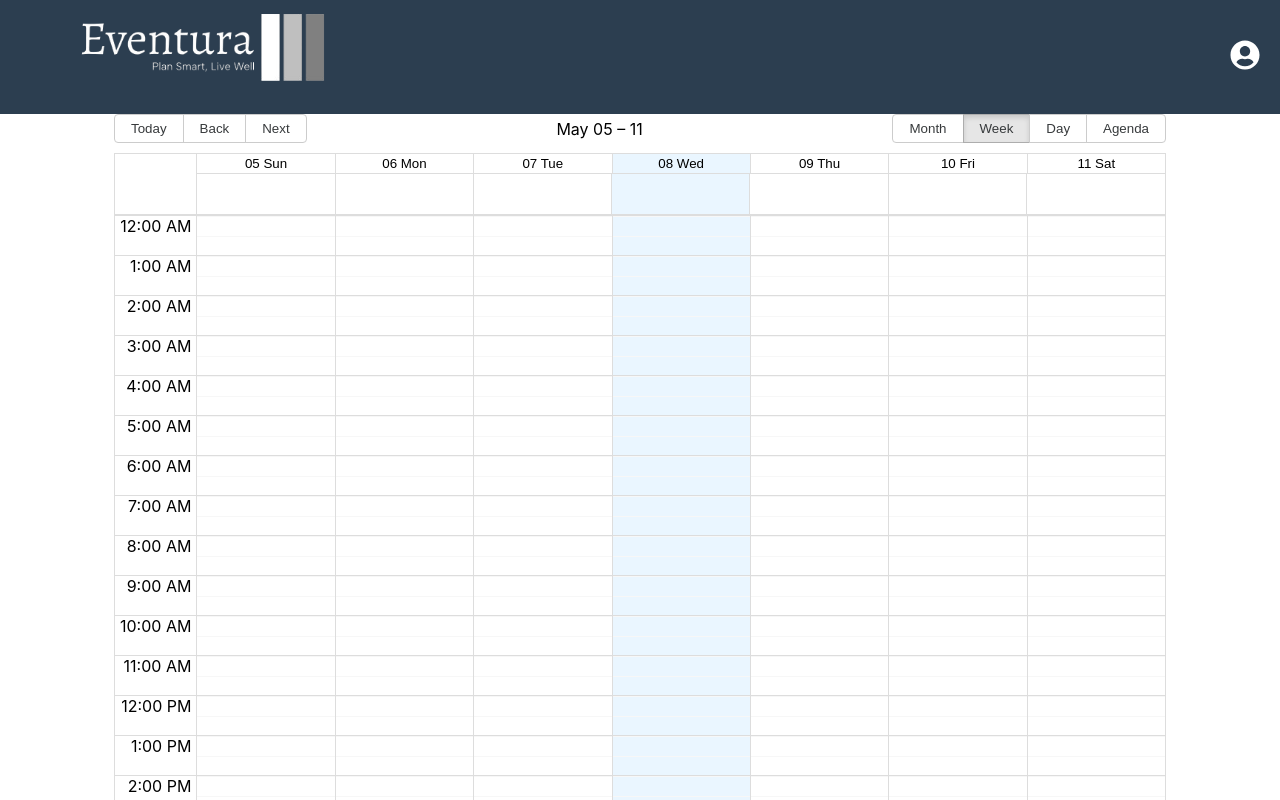
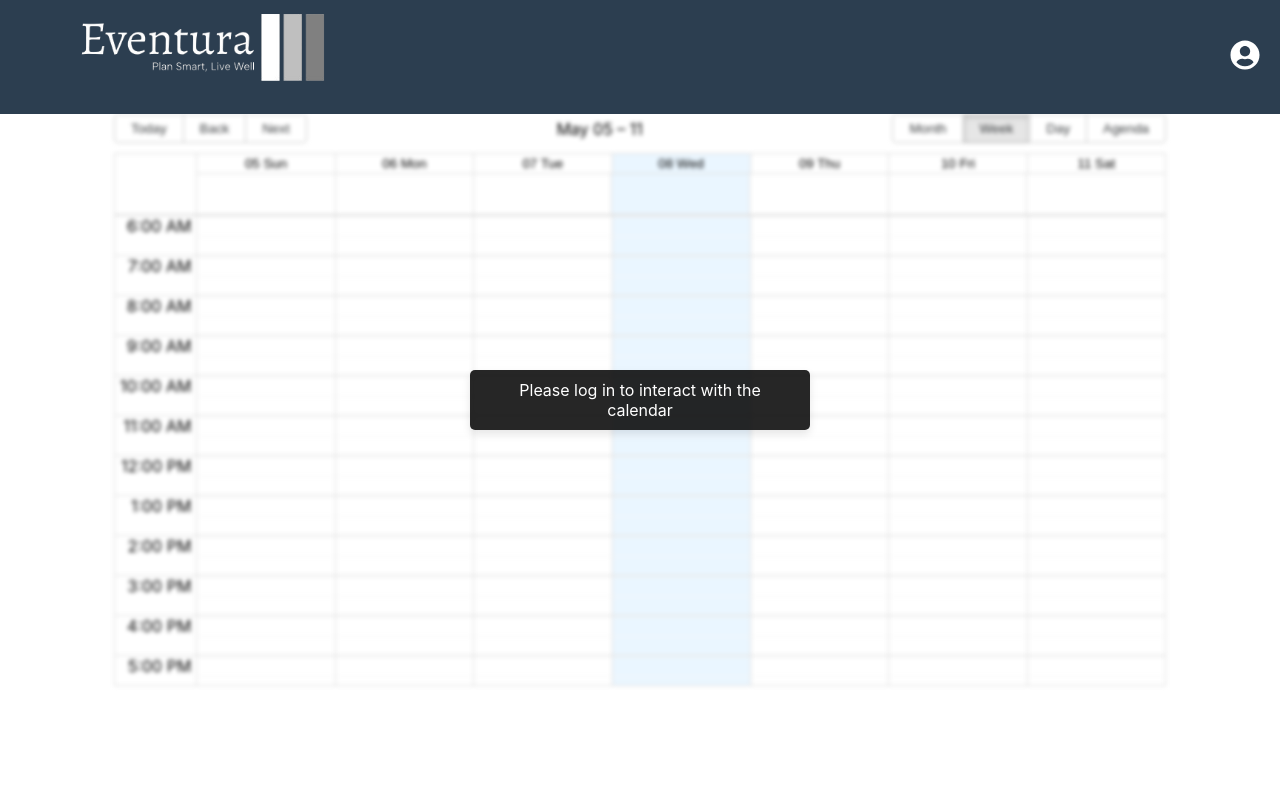
Before and after one commit to IsuriDisanayaka/eventuraClient, a React (Create React App) app in the folder client/: page / in a window 1280 px wide. Shown: the top 800 px of the page. Built offline with nearby package versions, Linux system fonts and the light colour scheme; no server answers.

Commit message:
google authentication

```diff
--- a/client/package.json
+++ b/client/package.json
@@ -12,6 +12,7 @@
     "react-big-calendar": "^1.12.1",
     "react-dom": "^18.3.1",
     "react-icons": "^5.2.1",
+    "react-router-dom": "^6.23.1",
     "react-scripts": "5.0.1",
     "react-toastify": "^10.0.5",
     "web-vitals": "^2.1.4"
--- a/client/src/components/nav/Navbar.js
+++ b/client/src/components/nav/Navbar.js
@@ -3,6 +3,7 @@ import { FaUserCircle } from "react-icons/fa";
 import logo from "../../assets/img/logo.png";
 import "./Navbar.css";
 import { useGoogleLogin } from "@react-oauth/google";
+import { toast } from "react-toastify";
 
 const Navbar = () => {
   const [user, setUser] = useState(
@@ -35,12 +36,43 @@ const Navbar = () => {
             }),
           })
             .then((response) => response.json())
-            .then((data) => console.log("User saved:", data))
-            .catch((error) => console.error("Error saving user:", error));
+            .then((data) =>
+              toast.success("Welcome!", {
+                position: "top-right",
+                autoClose: 5000,
+                hideProgressBar: false,
+                closeOnClick: true,
+                pauseOnHover: true,
+                draggable: true,
+                progress: undefined,
+              })
+            )
+
+            .catch((error) =>
+              toast.error("Error! try again", {
+                position: "top-right",
+                autoClose: 5000,
+                hideProgressBar: false,
+                closeOnClick: true,
+                pauseOnHover: true,
+                draggable: true,
+                progress: undefined,
+              })
+            );
+          window.location.reload();
         });
     },
     onError: () => {
-      console.log("Login Failed");
+      toast.error("Error! try again", {
+        position: "top-right",
+        autoClose: 5000,
+        hideProgressBar: false,
+        closeOnClick: true,
+        pauseOnHover: true,
+        draggable: true,
+        progress: undefined,
+      });
+      window.location.reload();
       setUser(null);
       localStorage.removeItem("userData");
     },
@@ -51,6 +83,7 @@ const Navbar = () => {
     setUser(null);
     localStorage.removeItem("userData");
     setShowDropdown(false);
+    window.location.reload();
   };
 
   const toggleDropdown = () => {
@@ -66,7 +99,7 @@ const Navbar = () => {
         {user ? (
           <div>
             <img
-              src={user.picture || "/path/to/default/avatar"}
+              src={user.picture}
               alt="User"
               style={{
                 width: 30,
--- /dev/null
+++ b/client/src/screen/Calendar.css
@@ -0,0 +1,20 @@
+.calendar-blurred {
+  filter: blur(2px);
+  pointer-events: none;
+  height: 100vh !important;
+}
+
+.login-prompt {
+  position: absolute;
+  top: 50%;
+  left: 50%;
+  transform: translate(-50%, -50%);
+  z-index: 1000;
+  background: rgba(0, 0, 0, 0.85);
+  color: white;
+  padding: 10px 20px;
+  border-radius: 5px;
+  width: 300px;
+  text-align: center;
+  box-shadow: 0 4px 8px rgba(0, 0, 0, 0.1);
+}
--- a/client/src/screen/Calendar.js
+++ b/client/src/screen/Calendar.js
@@ -5,8 +5,8 @@ import moment from "moment";
 import "react-big-calendar/lib/css/react-big-calendar.css";
 import axios from "axios";
 import Modal from "../components/modal/Modal";
-import "react-toastify/dist/ReactToastify.css";
 import { toast } from "react-toastify";
+import "../screen/Calendar.css";
 
 const localizer = momentLocalizer(moment);
 
@@ -14,33 +14,47 @@ function SchedulerCalendar() {
   const [events, setEvents] = useState([]);
   const [modalOpen, setModalOpen] = useState(false);
   const [selectedEvent, setSelectedEvent] = useState(null);
-
-  useEffect(() => {
-    fetchEvents();
-  }, []);
-
-  const fetchEvents = async () => {
-    try {
-      const response = await axios.get("http://localhost:5000/events");
-      const fetchedEvents = response.data.map((event) => ({
-        ...event,
-        start: new Date(event.start),
-        end: new Date(event.end),
-        title: event.name,
-        eventId: event.eventId,
-      }));
-      setEvents(fetchedEvents);
-    } catch (error) {}
-  };
-
-  const formatDateTimeLocal = (date) => {
-    return moment(date).local().format("YYYY-MM-DDTHH:mm");
-  };
-
+  const [user, setUser] = useState(
+    JSON.parse(localStorage.getItem("userData"))
+  );
   const handleSelectSlot = ({ start, end }) => {
+    if (!user) {
+      toast.info("Please log in to add or edit events", {
+        position: "top-center",
+        autoClose: 5000,
+        hideProgressBar: false,
+        closeOnClick: true,
+        pauseOnHover: true,
+        draggable: true,
+        progress: undefined,
+        toastId: "loginPrompt",
+      });
+      return;
+    }
     setSelectedEvent({
       start: formatDateTimeLocal(start),
       end: formatDateTimeLocal(end),
+    });
+    setModalOpen(true);
+  };
+
+  const handleSelectEvent = (event) => {
+    if (!user) {
+      toast.info("Please log in to add or edit events", {
+        position: "top-center",
+        autoClose: 5000,
+        hideProgressBar: false,
+        closeOnClick: true,
+        pauseOnHover: true,
+        draggable: true,
+        progress: undefined,
+      });
+      return;
+    }
+    setSelectedEvent({
+      ...event,
+      name: event.title,
+      eventId: event.eventId,
     });
     setModalOpen(true);
   };
@@ -87,6 +101,34 @@ function SchedulerCalendar() {
       });
     }
   };
+  useEffect(() => {
+    if (user) {
+      fetchEvents();
+    }
+  }, [user]);
+
+  const fetchEvents = async () => {
+    if (!user) return;
+    try {
+      const response = await axios.get("http://localhost:5000/events");
+      const fetchedEvents = response.data.map((event) => ({
+        ...event,
+        start: new Date(event.start),
+        end: new Date(event.end),
+        title: event.name,
+        eventId: event.eventId,
+      }));
+      setEvents(fetchedEvents);
+    } catch (error) {}
+  };
+  const closeModal = () => {
+    setModalOpen(false);
+    setSelectedEvent(null);
+  };
+
+  const formatDateTimeLocal = (date) => {
+    return moment(date).local().format("YYYY-MM-DDTHH:mm");
+  };
 
   const deleteEvent = async (eventId) => {
     try {
@@ -115,25 +157,12 @@ function SchedulerCalendar() {
     }
   };
 
-  const handleSelectEvent = (event) => {
-    setSelectedEvent({
-      ...event,
-      name: event.title,
-      eventId: event.eventId,
-    });
-    setModalOpen(true);
-  };
-
-  const closeModal = () => {
-    setModalOpen(false);
-    setSelectedEvent(null);
-  };
-
   return (
     <div className="App">
-      <Navbar />
+      <Navbar onUserLogin={setUser} />
+      <div className="calendar-container">
         <Calendar
-        selectable
+          selectable={!user}
           localizer={localizer}
           events={events}
           defaultView="week"
@@ -145,8 +174,14 @@ function SchedulerCalendar() {
           onDoubleClickEvent={handleSelectEvent}
           timeslots={2}
           step={30}
+          className={!user ? "calendar-blurred" : ""}
         />
-
+        {!user && (
+          <div className="login-prompt">
+            Please log in to interact with the calendar
+          </div>
+        )}
+      </div>
       {modalOpen && (
         <Modal
           isOpen={modalOpen}
```
Also changed, not shown: 1 other file (tests, documents, lock files or other folders). Lines whose indentation alone changed are shown as unchanged.
